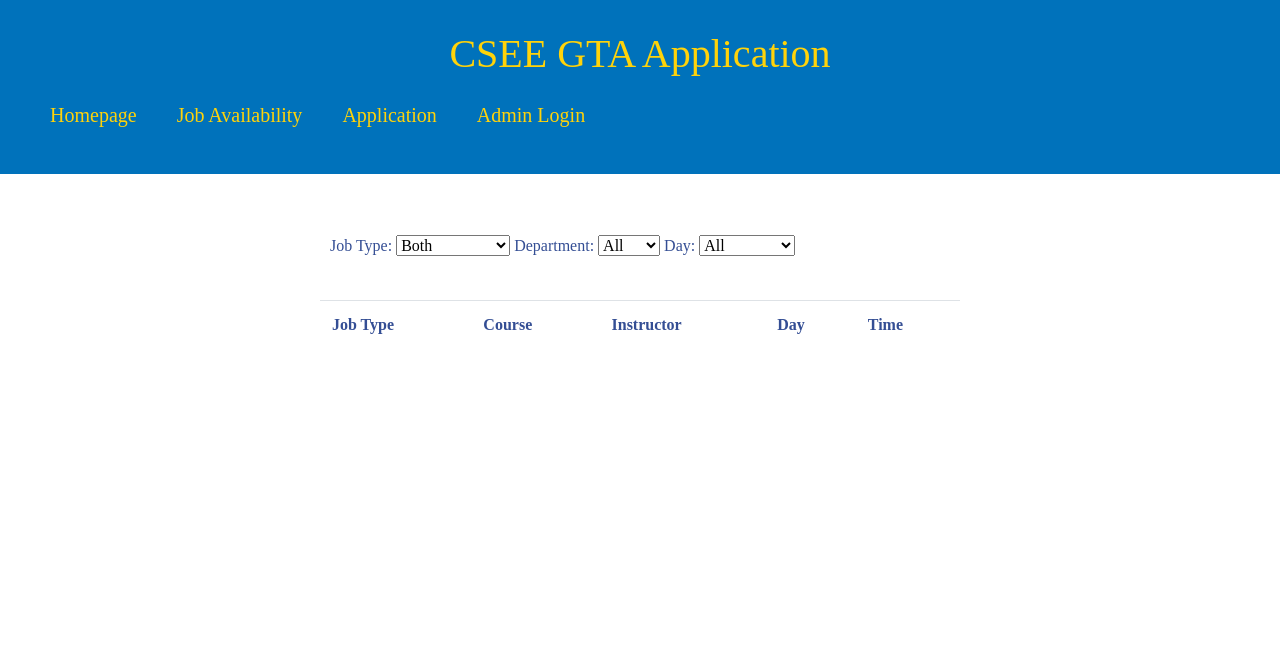
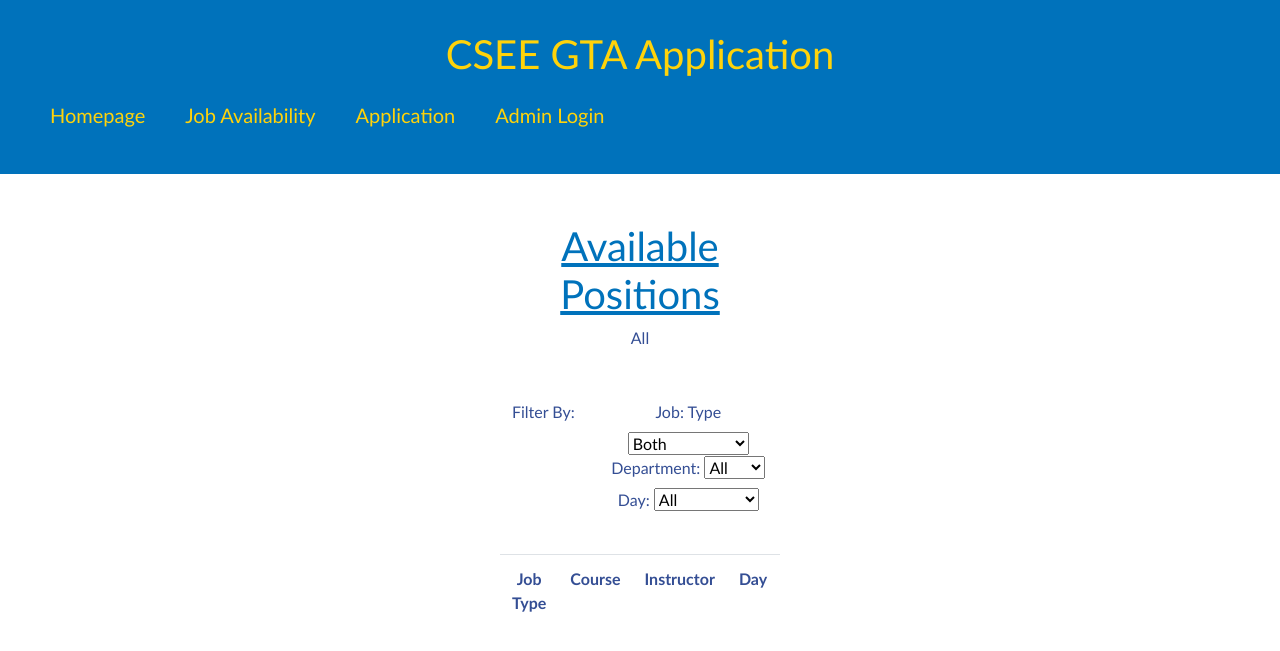
Before and after one commit to apatters04/CS451-SCAM-Capstone, a PHP site: page /project/joblistings.php in a window 1280 px wide. Shown: the top 651 px of the page. Run offline with PHP 8.4, Linux system fonts and the light colour scheme; data that the repository does not hold is empty.

Commit message:
formatting

```diff
--- a/joblistings.php
+++ b/joblistings.php
@@ -20,14 +20,30 @@
             <li><a href="Login.html">Admin Login</a></li>
         </ul>
     </div>
-    <div class="container">
+    <div class="my-container">
+        <br>
+        <br>
+        <h1 id="blue"><u>Available Positions</u></h1>
+        <p>All</p>
+        <br>
         <form>
-            <label for="jobType">Job Type:</label>
+            <div class="row">
+                <div class="col-4" style="float:left;">
+                    <label>Filter By:</label>
+                </div>
+
+                <div class="col" style="float:right;">
+
+                    <div class="row">
+                        <div class="col" style="float:right;">
+                            <label for="jobType">Job: Type</label>
                             <select name="jobType" id="jobType">
                                 <option value="">Both</option>
                                 <option value="Grader">Grader</option>
                                 <option value="Lab Instructor">Lab Instructor</option>
                             </select>
+                        </div>
+                        <div class="col" style="float:right;">
                             <label for="courseCode">Department:</label>
                             <select name="courseCode" id="courseCode">
                                 <option value="">All</option>
@@ -36,6 +52,8 @@
                                 <option value="ECE">ECE</option>
                                 <option value="BSCS">BSCS</option>
                             </select>
+                        </div>
+                        <div class="col" style="float:right;">
                             <label for="day">Day:</label>
                             <select name="day" id="day">
                                 <option value="">All</option>
@@ -45,9 +63,13 @@
                                 <option value="Th">Thursday</option>
                                 <option value="F">Friday</option>
                             </select>
+                        </div>
+                    </div>
+                </div>
+            </div>
         </form>
         <br>
-        <div id="jobListings" style="max-height: 300px; overflow: auto;">Job listings will be listed here...</div>
+        <div id="jobListings" style="max-height: 500px; overflow: auto;">Job listings will be listed here...</div>
     </div>
 
     <script>
--- a/style.css
+++ b/style.css
@@ -1,6 +1,5 @@
 * {
-  font-family: Bahnschrift;
-
+  font-family: 'Trebuchet MS', sans-serif;
 }
 
 body{
@@ -115,6 +114,7 @@ img.logo {
 
 /* Add padding to containers */
 .my-container {
+  text-align: center;
   padding-left: 500px;
   padding-right: 500px;
 }
```
Lines whose indentation alone changed are shown as unchanged.
